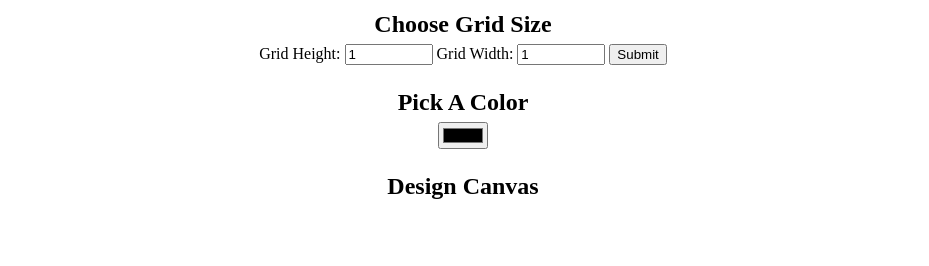
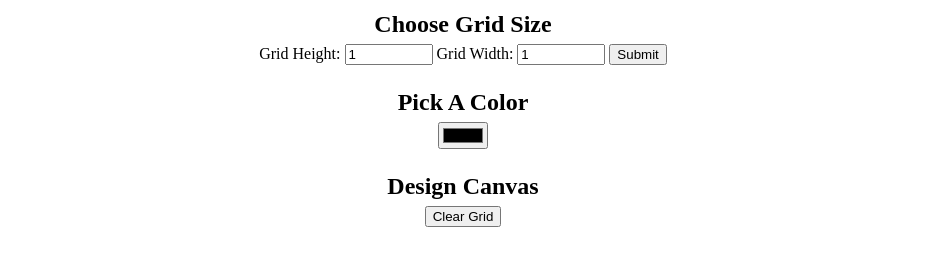
Before and after one commit to aovnkv/pixel-art-maker, a plain HTML site: page index.html in a window 1280 px wide. Shown: the part 126-392 px from the top of the page, without its empty margins (177-1106 px from the left). Drawn offline with nearby package versions, Linux system fonts and the light colour scheme.

Commit message:
Update index.html

```diff
--- a/index.html
+++ b/index.html
@@ -22,8 +22,10 @@
 
     <h2>Design Canvas</h2>
     <table id="pixel_canvas">
+    </table>
 
-    </table>
+    <button>Clear Grid</button>
+
     <script src="https://ajax.googleapis.com/ajax/libs/jquery/3.2.1/jquery.min.js"></script>
     <script src="designs.js"></script>
 </body>
```
